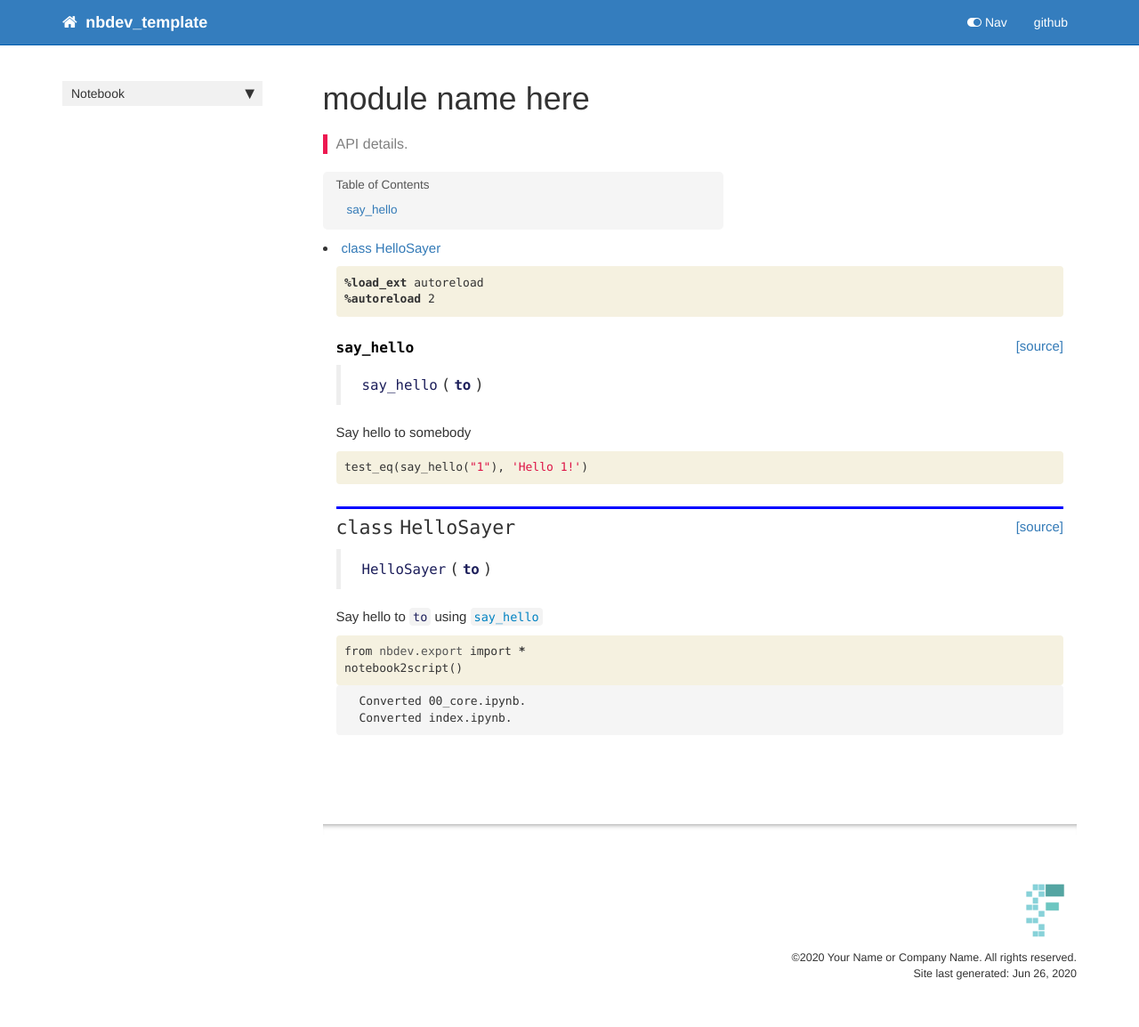
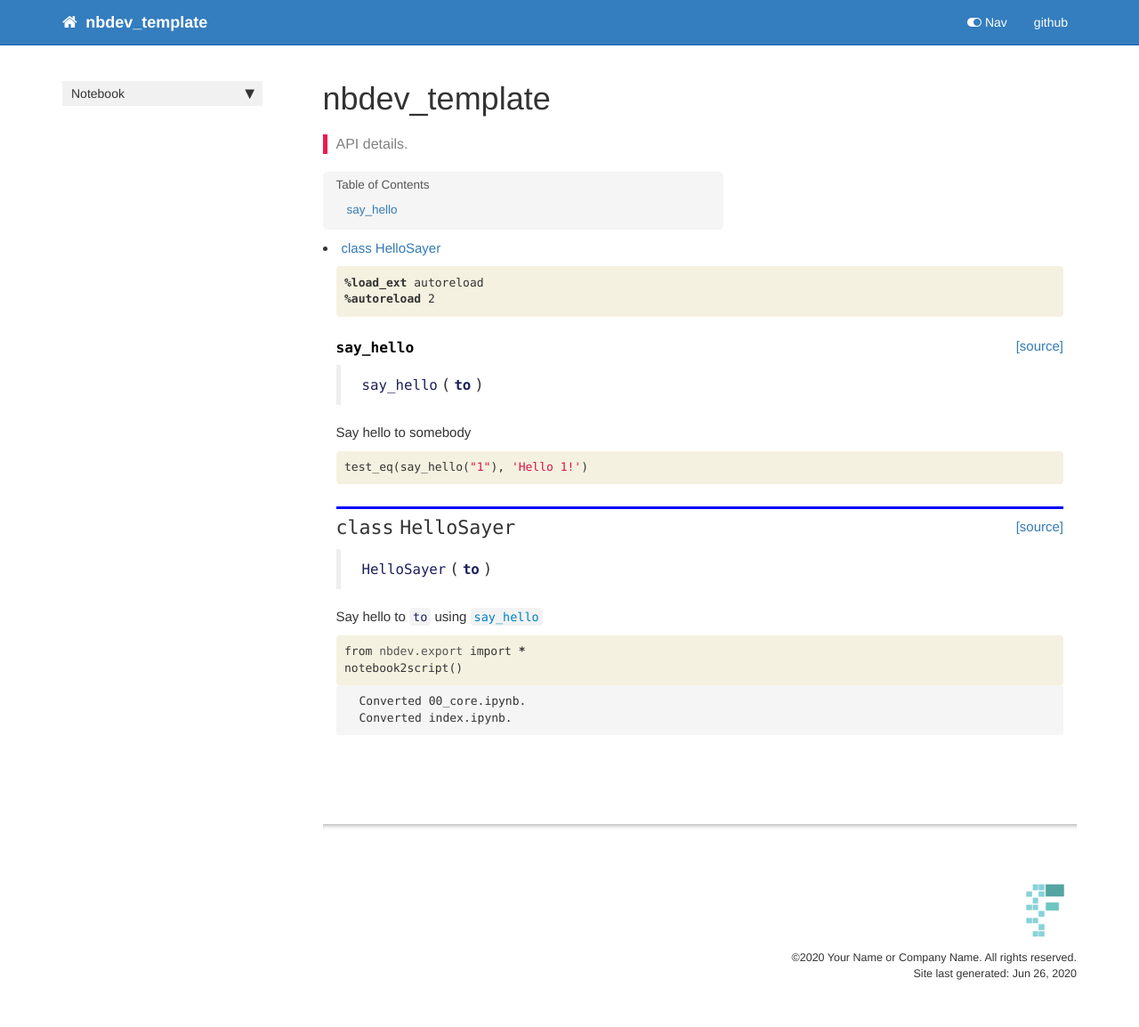
Before and after one commit to prasannapkr/sample_nbdev, a Jekyll site: the page built from docs/core.html, in a window 1280 px wide. Shown: the whole page at 89% size. Built offline with Jekyll 4.4.1, drawn with Linux system fonts in a browser that asks for light colours; nearby versions of some CDN libraries; comment, search, counter and statistics services are not loaded.

```diff
--- a/docs/core.html
+++ b/docs/core.html
@@ -1,6 +1,6 @@
 ---
 
-title: module name here
+title: nbdev_template
 
 keywords: fastai
 sidebar: home_sidebar
```
Also changed, not shown: 1 other file.
